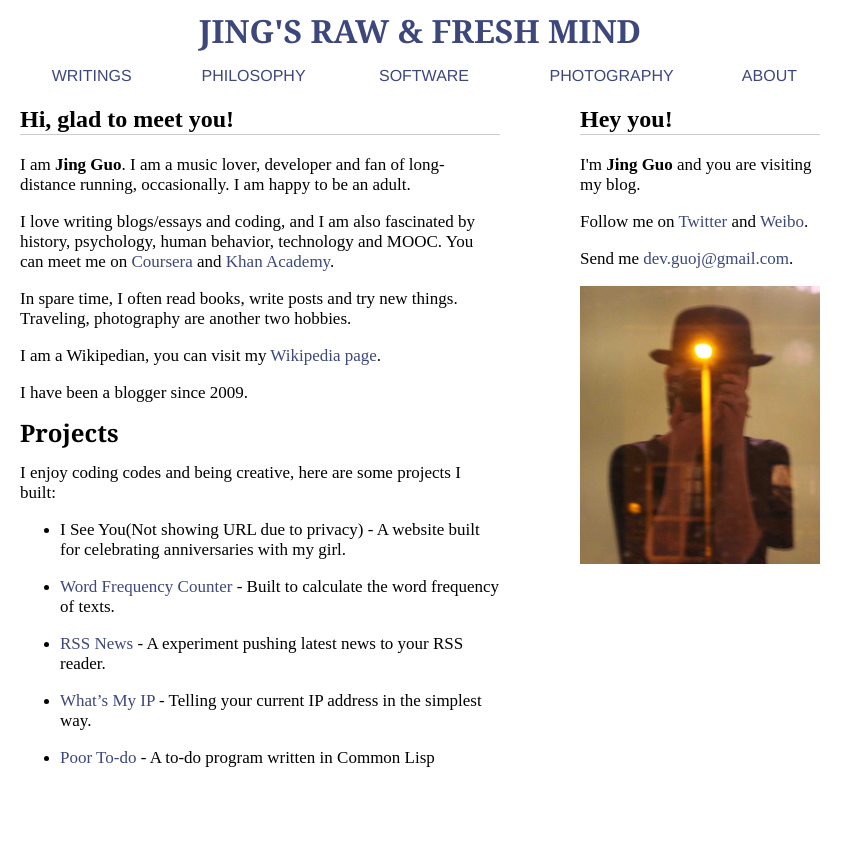
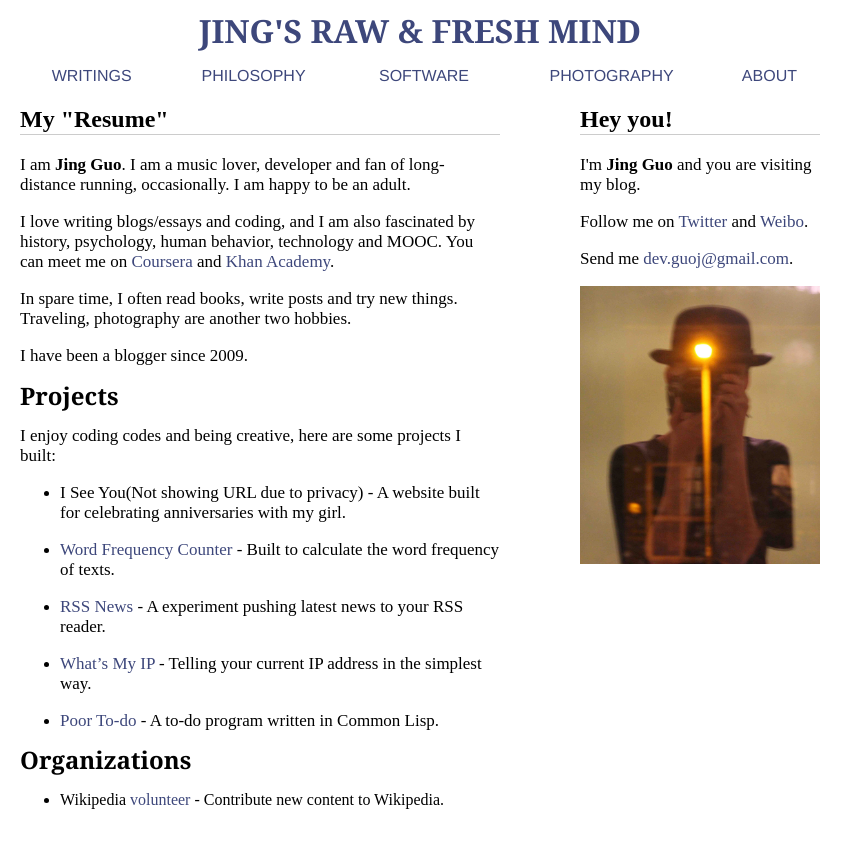
Before and after one commit to guojing0/guojing0.github.io, a Jekyll site: the page built from about-me.md, in a window 1280 px wide. Shown: the top 848 px of the page, without its empty margins (0-863 px from the left). Built offline with Jekyll 4.4.1, drawn with Linux system fonts in a browser that asks for light colours; Markdown is read by kramdown in place of the engine named in the settings.

Commit message:
about me

```diff
--- a/about-me.md
+++ b/about-me.md
@@ -1,6 +1,6 @@
 ---
 layout: modern
-title: Hi, glad to meet you!
+title: My "Resume"
 ---
 
 I am **Jing Guo**. I am a music lover, developer and fan of long-distance running, occasionally. I am happy to be an adult.
@@ -8,8 +8,6 @@
 I love writing blogs/essays and coding, and I am also fascinated by history, psychology, human behavior, technology and MOOC. You can meet me on [Coursera](https://www.coursera.org/user/i/361951d01125a4915d2bc9815ad17a1b) and [Khan Academy](https://www.khanacademy.org/profile/guojing/).
 
 In spare time, I often read books, write posts and try new things. Traveling, photography are another two hobbies.
-
-I am a Wikipedian, you can visit my [Wikipedia page](http://zh.wikipedia.org/wiki/User:Guojkiwi).
 
 I have been a blogger since 2009.
 
@@ -26,4 +24,9 @@
 
 * [What's My IP](http://whatsmyip.funnyguo.me/) - Telling your current IP address in the simplest way.
 
-* [Poor To-do](https://github.com/guojing0/common-lisp/blob/master/todo.lisp) - A to-do program written in Common Lisp
+* [Poor To-do](https://github.com/guojing0/common-lisp/blob/master/todo.lisp) - A to-do program written in Common Lisp.
+
+Organizations
+=====
+
+* Wikipedia [volunteer](http://zh.wikipedia.org/wiki/User:Guojkiwi) - Contribute new content to Wikipedia.
```
